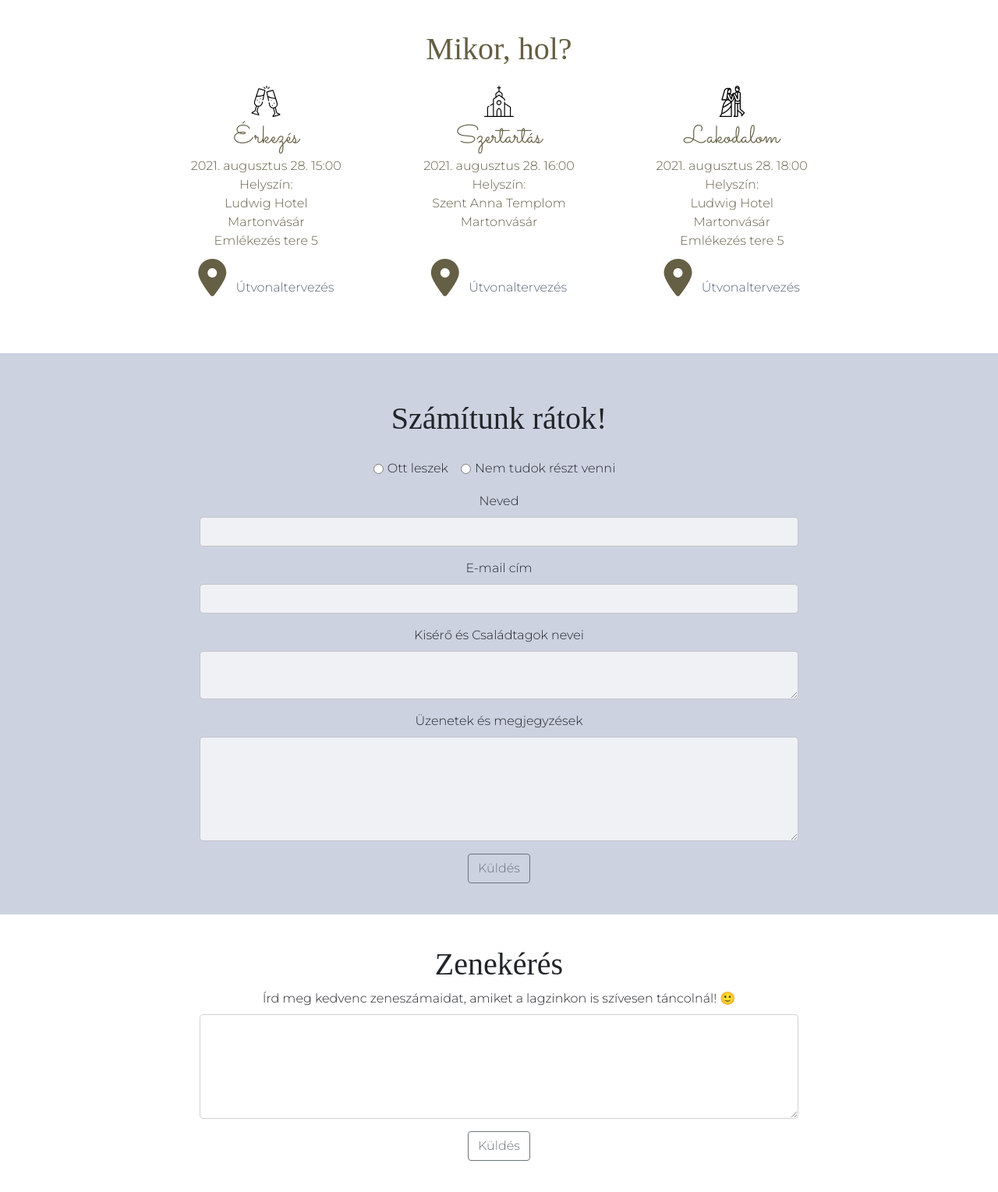
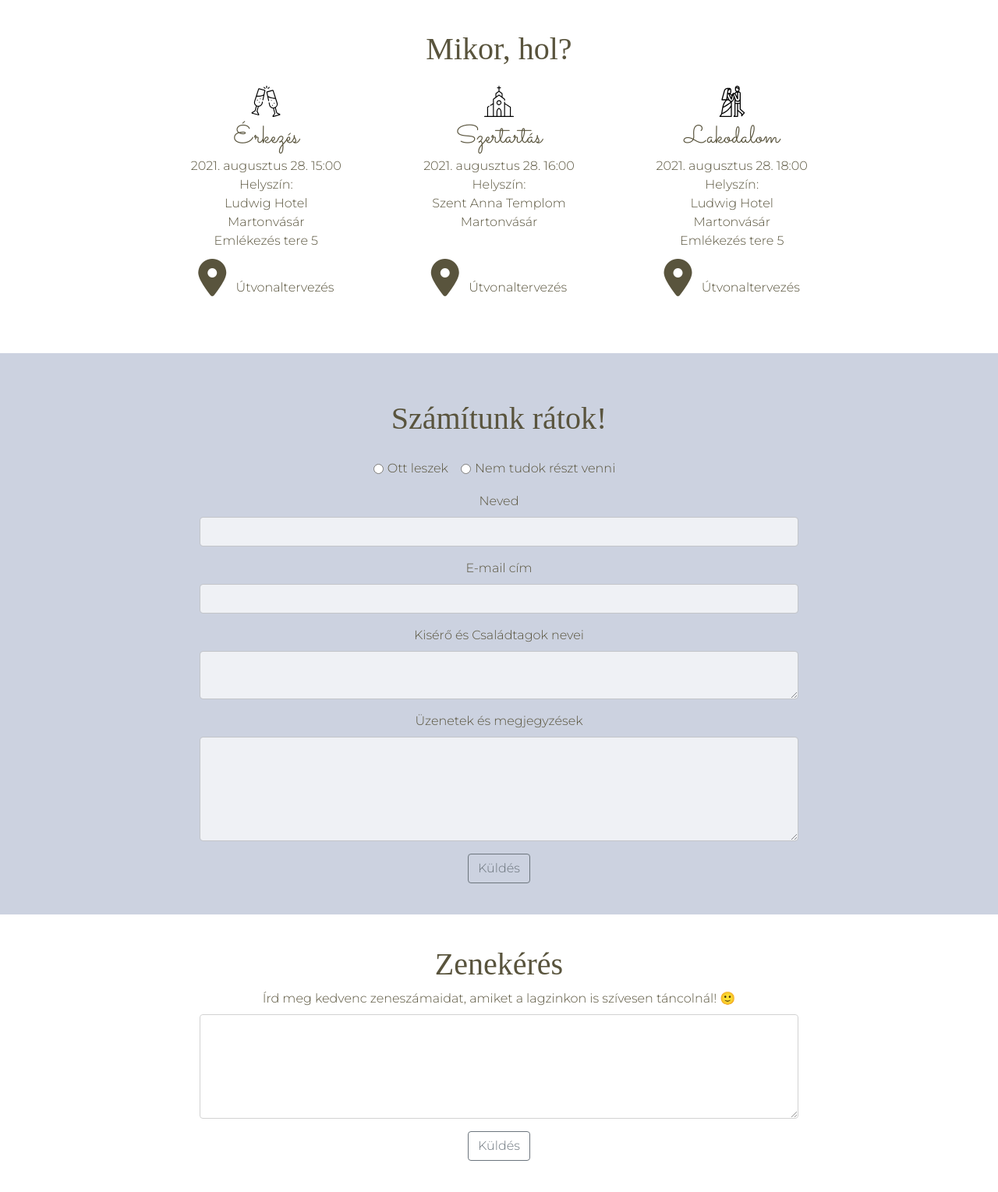
Before and after one commit to reczuprik/Eskuvo_Webpage, a PHP site: page / in a window 1280 px wide. Shown: the part 721-2250 px from the top of the page at 78% size. Run offline with PHP 8.4, Linux system fonts and the light colour scheme; some libraries are stand-ins or nearby versions; some web fonts are replaced.

Commit message:
text color tuned

```diff
--- a/css/styles.css
+++ b/css/styles.css
@@ -3,6 +3,7 @@ html,body{
   min-width:350px;
   width: 100%;
   font-family: 'Montserrat', sans-serif;
+  color: #59543d;
 }
 p {
   margin: 0;
@@ -66,7 +67,7 @@ h1{
 .eventsSection {
   padding: 40px 15% 40px 15%;
 
-  color: #655F45;
+
 }
 
 .esemeny_heading {
@@ -90,7 +91,7 @@ a.linktoMaps:link,
 a.linktoMaps:visited,
 a.linktoMaps:hover,
 a.linktoMaps:active {
-  color: #54647A;
+  color: #59543d;
 }
 
 /*#############################x*/
```
